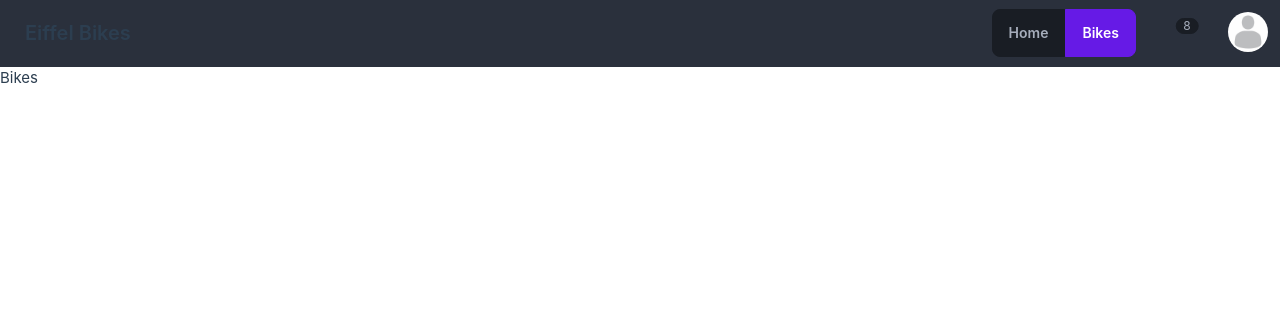
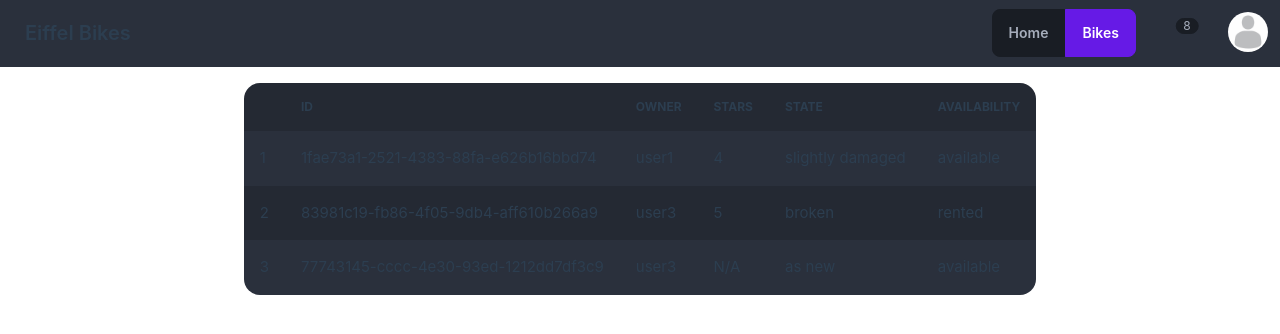
Before and after one commit to SlamaFR/M2-S3-REST-Project, a Vue app in the folder web-client/: page /bikes in a window 1280 px wide. Shown: the top 334 px of the page. Built offline with nearby package versions, Linux system fonts and the light colour scheme; some icons are missing.

Commit message:
Display bikes

```diff
--- a/web-client/package.json
+++ b/web-client/package.json
@@ -13,7 +13,6 @@
   "dependencies": {
     "@vueuse/core": "^9.6.0",
     "@vueuse/integrations": "^9.6.0",
-    "axios": "^1.2.0",
     "daisyui": "^2.42.1",
     "pinia": "^2.0.26",
     "strong-soap": "^3.4.1",
--- /dev/null
+++ b/web-client/src/components/bikelist/BikeList.vue
@@ -0,0 +1,32 @@
+<script lang="ts" setup>
+import DataTable from "@/components/scaffold/DataTable.vue";
+import type { Bike } from "@/stores/bikes";
+import { useBikesStore } from "@/stores/bikes";
+import { storeToRefs } from "pinia";
+import { ref } from "vue";
+
+const { all } = storeToRefs(useBikesStore());
+const data = ref<Bike[]>([]);
+
+all.value.then((bikes) => {
+  data.value = bikes;
+});
+
+const columns = [
+  { name: "ID", accessor: "id" },
+  { name: "Owner", accessor: "owner" },
+  {
+    name: "Stars",
+    accessor: (row: Bike) => row.history[0]?.comment?.stars.toString() ?? "N/A",
+  },
+  {
+    name: "State",
+    accessor: (row: Bike) => row.history[0]?.returnState?.state ?? "as new",
+  },
+  { name: "Availability", accessor: "availability" },
+];
+</script>
+
+<template>
+  <data-table :data="data" :columns="columns" />
+</template>
--- /dev/null
+++ b/web-client/src/components/scaffold/DataTable.vue
@@ -0,0 +1,47 @@
+<script lang="ts" setup>
+import { computed } from "vue";
+
+interface Column {
+  name: string;
+  accessor: string | ((row: any) => any);
+}
+
+const props = defineProps<{
+  data: object[];
+  columns: Column[];
+}>();
+
+const columnNames = computed(() => props.columns.map((c) => c.name));
+
+function getCellValue(row: any, accessor: string | ((row: any) => any)) {
+  if (typeof accessor === "string") {
+    return row[accessor];
+  } else {
+    return accessor(row);
+  }
+}
+</script>
+
+<template>
+  <div class="overflow-x-auto">
+    <table class="table table-zebra w-full">
+      <thead>
+        <tr>
+          <th></th>
+          <th v-for="columnName of columnNames" :key="columnName">
+            {{ columnName }}
+          </th>
+        </tr>
+      </thead>
+      <tbody>
+        <!-- row 1 -->
+        <tr v-for="(item, index) in data" :key="index">
+          <th>{{ index + 1 }}</th>
+          <td v-for="column of columns" :key="column.accessor">
+            {{ getCellValue(item, column.accessor) }}
+          </td>
+        </tr>
+      </tbody>
+    </table>
+  </div>
+</template>
--- a/web-client/src/router/index.ts
+++ b/web-client/src/router/index.ts
@@ -1,6 +1,6 @@
 import { createRouter, createWebHistory } from "vue-router";
-import HomeView from "../views/HomeView.vue";
-import BikesView from "../views/BikesView.vue";
+import HomeView from "@/views/HomeView.vue";
+import BikeListView from "@/views/BikeListView.vue";
 
 const router = createRouter({
   history: createWebHistory(import.meta.env.BASE_URL),
@@ -13,7 +13,7 @@ const router = createRouter({
     {
       path: "/bikes",
       name: "bikes",
-      component: BikesView,
+      component: BikeListView,
     },
   ],
 });
--- a/web-client/src/stores/bikes.ts
+++ b/web-client/src/stores/bikes.ts
@@ -22,8 +22,9 @@ export interface Bike {
   id: string; // uuid
   owner: string; // username
   history: Order[];
-  state: "available" | "rented";
+  availability: "available" | "rented";
 }
+
 export const useBikesStore = defineStore("bikes", () => {
   const bikes = ref<Bike[]>([]);
 
@@ -47,7 +48,7 @@ export const useBikesStore = defineStore("bikes", () => {
             },
           },
         ],
-        state: "available",
+        availability: "available",
       },
       {
         id: "83981c19-fb86-4f05-9db4-aff610b266a9",
@@ -66,7 +67,13 @@ export const useBikesStore = defineStore("bikes", () => {
             },
           },
         ],
-        state: "rented",
+        availability: "rented",
+      },
+      {
+        id: "77743145-cccc-4e30-93ed-1212dd7df3c9",
+        owner: "user3",
+        history: [],
+        availability: "available",
       },
     ];
   }
@@ -77,7 +84,7 @@ export const useBikesStore = defineStore("bikes", () => {
   });
   const available = computed(async () => {
     await fetch();
-    return bikes.value.filter((bike) => bike.state === "available");
+    return bikes.value.filter((bike) => bike.availability === "available");
   });
   async function get(id: string) {
     await fetch();
--- /dev/null
+++ b/web-client/src/views/BikeListView.vue
@@ -0,0 +1,11 @@
+<script lang="ts" setup>
+import BikeList from "@/components/bikelist/BikeList.vue";
+</script>
+
+<template>
+  <div class="hero">
+    <div class="hero-content">
+      <bike-list />
+    </div>
+  </div>
+</template>
--- a/web-client/src/views/BikesView.vue
+++ /dev/null
@@ -1,3 +0,0 @@
-<template>
-  <main>Bikes</main>
-</template>
--- a/web-client/src/views/HomeView.vue
+++ b/web-client/src/views/HomeView.vue
@@ -1,7 +1,7 @@
 <script lang="ts" setup>
 import LogHero from "@/components/main/LogHero.vue";
-import {useUserStore} from "@/stores/user";
-import {storeToRefs} from "pinia";
+import { useUserStore } from "@/stores/user";
+import { storeToRefs } from "pinia";
 import MainHero from "@/components/main/MainHero.vue";
 
 const { isConnected } = storeToRefs(useUserStore());
```
Also changed, not shown: 1 other file (tests, documents, lock files or other folders).
